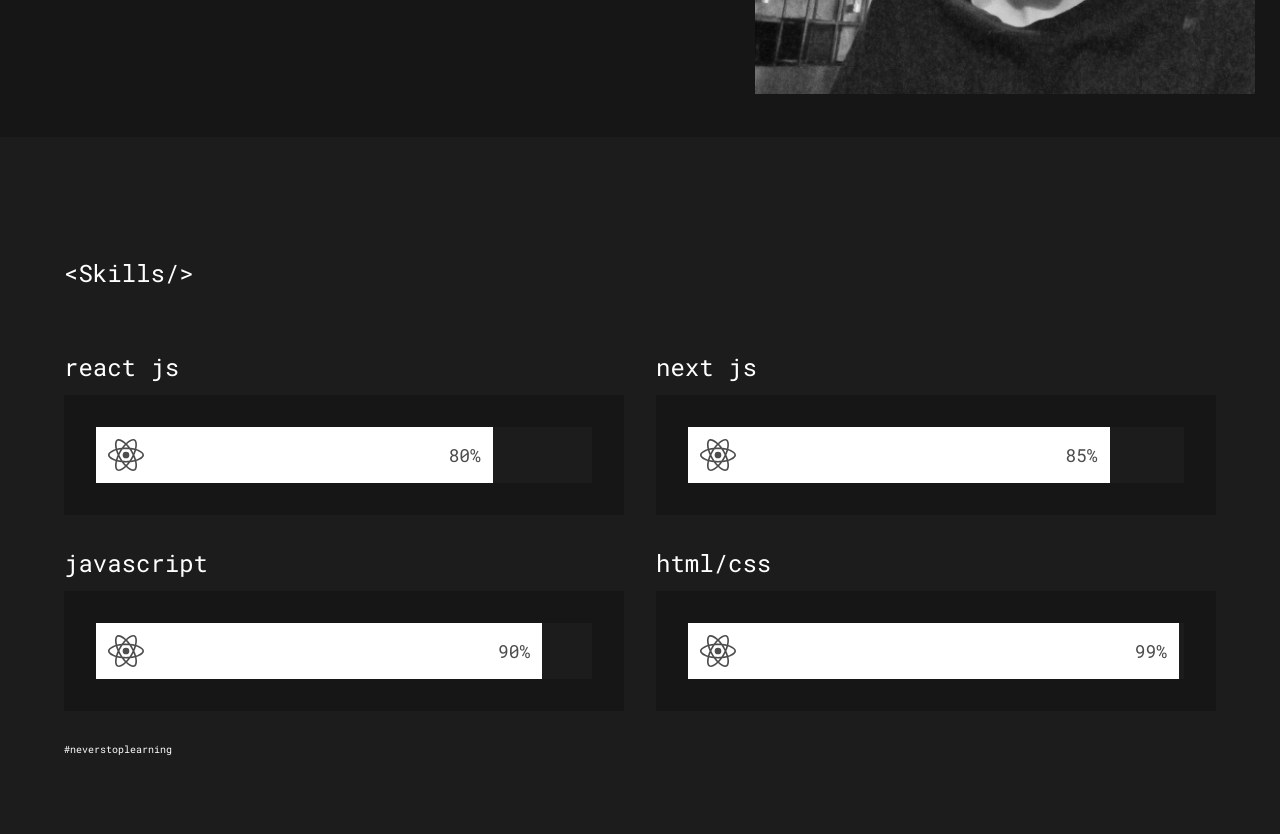
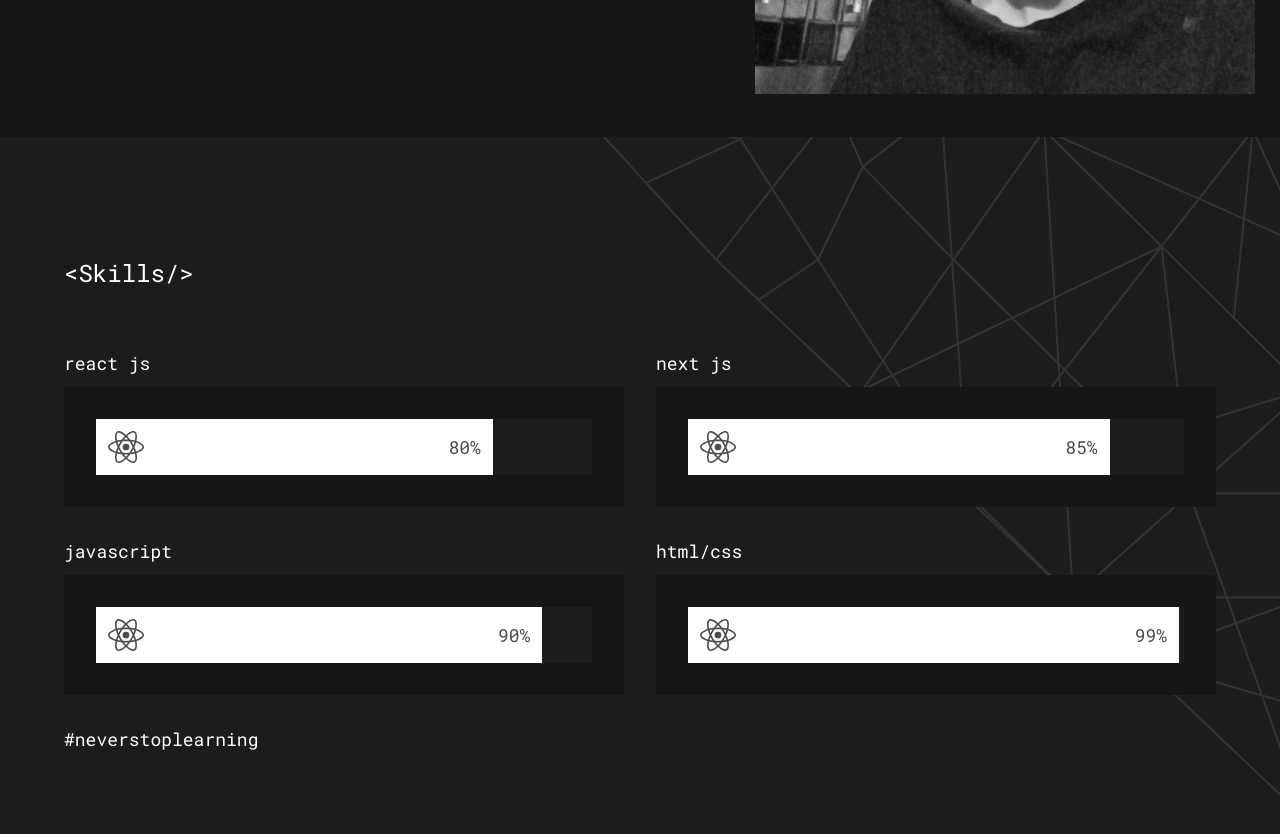
Before and after one commit to gabriel-mend/me, a Next.js app: page / in a window 1280 px wide. Shown: the part 1340-2174 px from the top of the page. Built offline with nearby package versions, Linux system fonts and the light colour scheme.

Commit message:
fix: arrumando seção de Skills

```diff
--- a/src/components/pages/Home/SkillsSection/SkillsSection.styles.ts
+++ b/src/components/pages/Home/SkillsSection/SkillsSection.styles.ts
@@ -3,7 +3,18 @@ import { styled } from '@/styles/config'
 export const Container = styled('div', {
   size: '100%',
   py: '12rem',
-  background: '$gray200'
+  background: '$gray200',
+
+  position: 'relative',
+  '& p': {
+    fontSize: '1.8rem'
+  },
+
+  '& > img': {
+    position: 'absolute',
+    top: 0,
+    right: 0
+  }
 })
 
 export const SkillsContainer = styled('div', {
@@ -13,5 +24,6 @@ export const SkillsContainer = styled('div', {
 
   display: 'grid',
   gridTemplateColumns: 'repeat(2, 1fr)',
-  gap: '$md'
+  gap: '$md',
+  zIndex: 9
 })
--- a/src/components/pages/Home/SkillsSection/SkillsSection.tsx
+++ b/src/components/pages/Home/SkillsSection/SkillsSection.tsx
@@ -5,9 +5,13 @@ import { Skill } from '@/components/shared/layout/Skill/Skill'
 import { SiReact } from 'react-icons/si'
 import * as S from './SkillsSection.styles'
 
+import vectorImg from '@/public/images/Vector.svg'
+import Image from 'next/image'
+
 export function SkillsSection() {
   return (
     <S.Container>
+      <Image src={vectorImg} alt="asd" />
       <Wrapper>
         <Tag text="Skills" />
         <S.SkillsContainer>
--- a/src/components/shared/layout/Skill/Skill.styles.ts
+++ b/src/components/shared/layout/Skill/Skill.styles.ts
@@ -1,7 +1,8 @@
 import { styled } from '@/styles/config'
 
 export const Container = styled('div', {
-  size: '100%'
+  size: '100%',
+  zIndex: '$surface'
 })
 
 export const Title = styled('p', {
```
Also changed, not shown: 1 other file (tests, documents, lock files or other folders).
